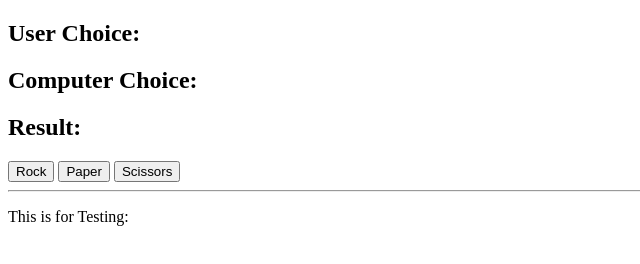
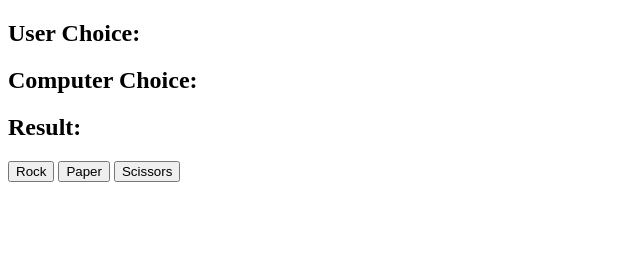
Before and after one commit to guisiebert/Rock-Paper-Scissors, a plain HTML site: page index.html in a window 1280 px wide. Shown: the whole page, without its empty margins (0-640 px from the left). Drawn offline with Linux system fonts and the light colour scheme.

Commit message:
HTML corrections

```diff
--- a/index.html
+++ b/index.html
@@ -15,8 +15,8 @@
     <button id="Paper">Paper</button>
     <button id="Scissors">Scissors</button>
 
-    <hr>
-    <p>This is for Testing: <span id="testing"></span></p>
+    <!-- <hr>
+    <p>This is for Testing: <span id="testing"></span></p> -->
 
 
     <script src="app.js"> </script>
```
